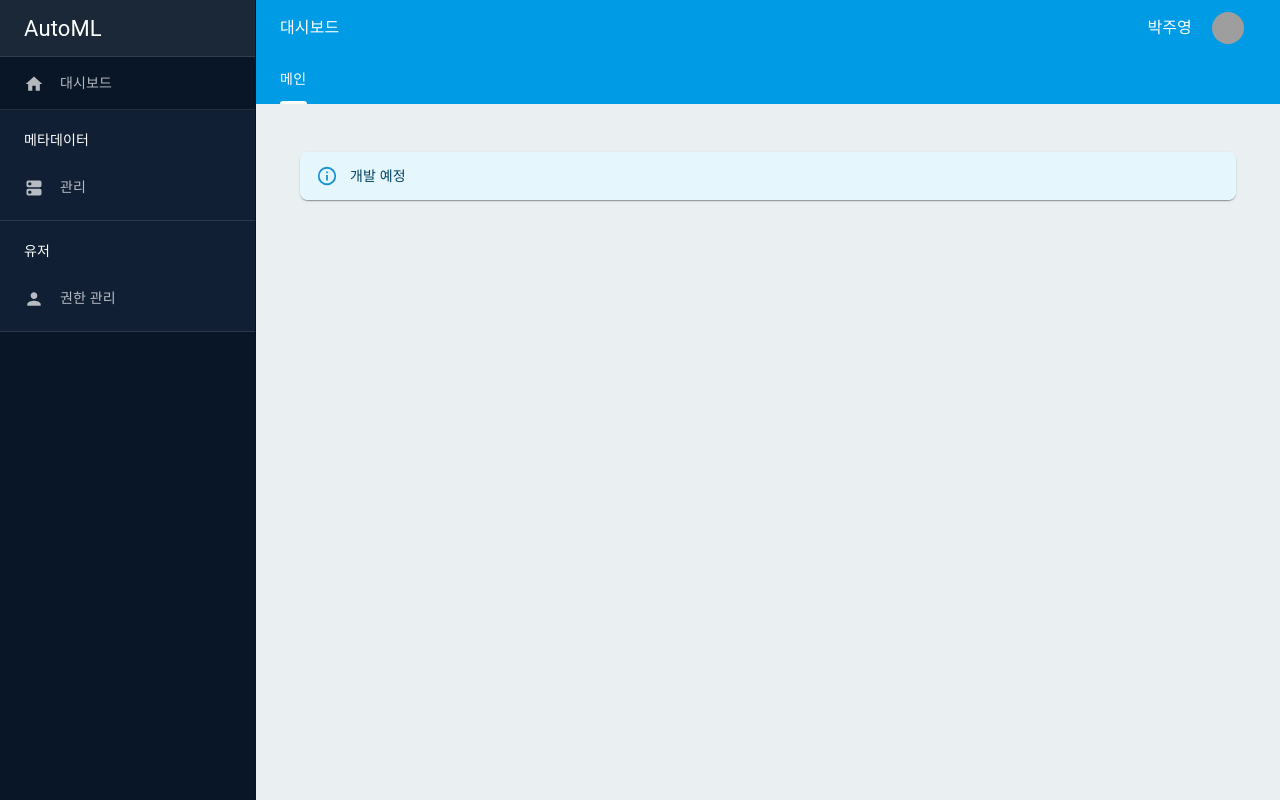
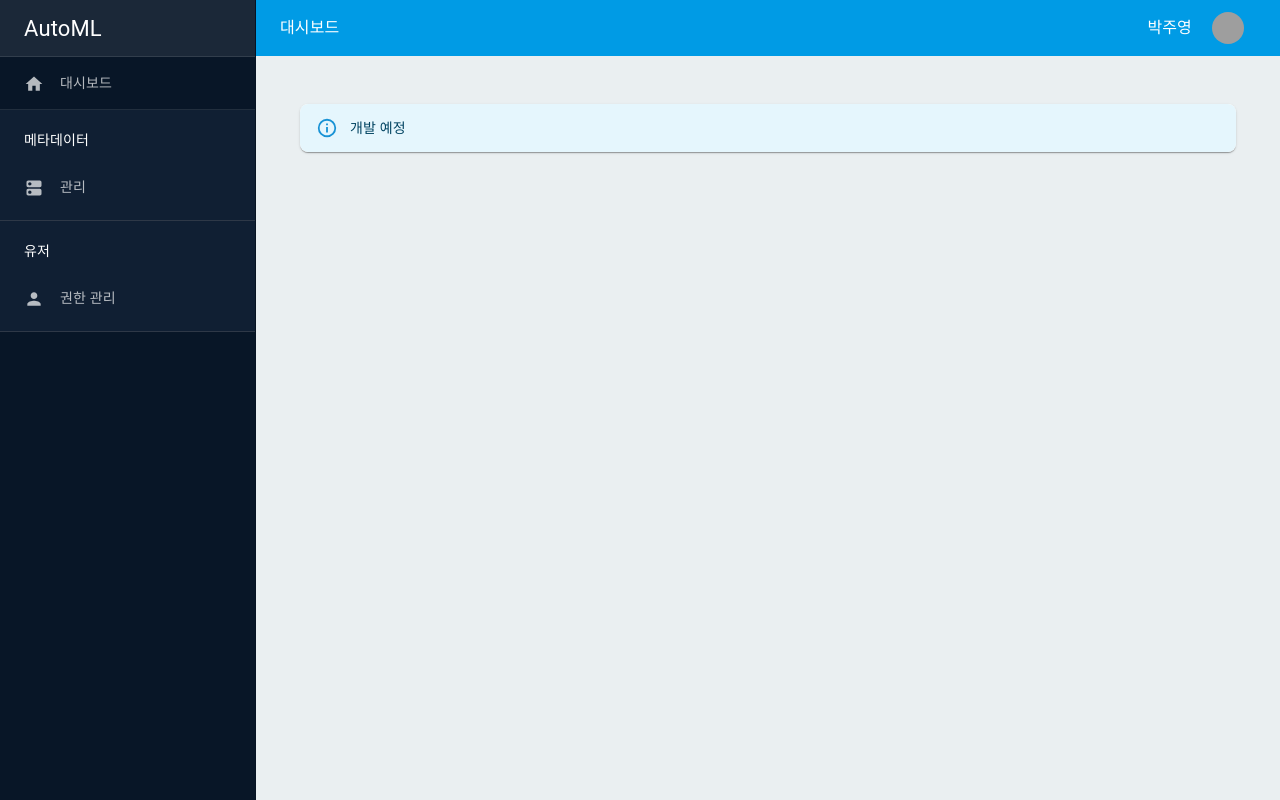
Before and after one commit to ClustProject/WSAutoMLMainWeb, a React (Create React App) app in the folder frontend/: page /dashboard in a window 1280 px wide. Built offline with nearby package versions, Linux system fonts and the light colour scheme; grey boxes are pictures that could not be loaded.

Commit message:
feat(header): 탭 이름 없을시 AppBar 렌더링 하지 않도록 변경

```diff
--- a/frontend/src/components/containers/DashBoardContainer.jsx
+++ b/frontend/src/components/containers/DashBoardContainer.jsx
@@ -5,12 +5,10 @@ import Header from "../presentational/Header";
 
 export default function DashBoardContainer() {
   const mainTitle = "대시보드";
-  const tabNames = ["메인"];
 
   return <>
     <Header
       mainTitle={mainTitle}
-      tabNames={tabNames}
     />
     <Box component="main" sx={{flex: 1, py: 6, px: 4, bgcolor: '#eaeff1'}}>
       <ToDoContent/>
--- a/frontend/src/components/presentational/Header.jsx
+++ b/frontend/src/components/presentational/Header.jsx
@@ -45,6 +45,7 @@ function Header(props) {
           </Grid>
         </Toolbar>
       </AppBar>
+      {props.tabNames &&
         <AppBar component="div" position="static" elevation={0} sx={{zIndex: 0}}>
           <Tabs value={tabIndex} textColor="inherit">
             {props.tabNames.map((name, index) =>
@@ -52,6 +53,7 @@ function Header(props) {
             )}
           </Tabs>
         </AppBar>
+      }
     </>
   );
 }
```
Lines whose indentation alone changed are shown as unchanged.
